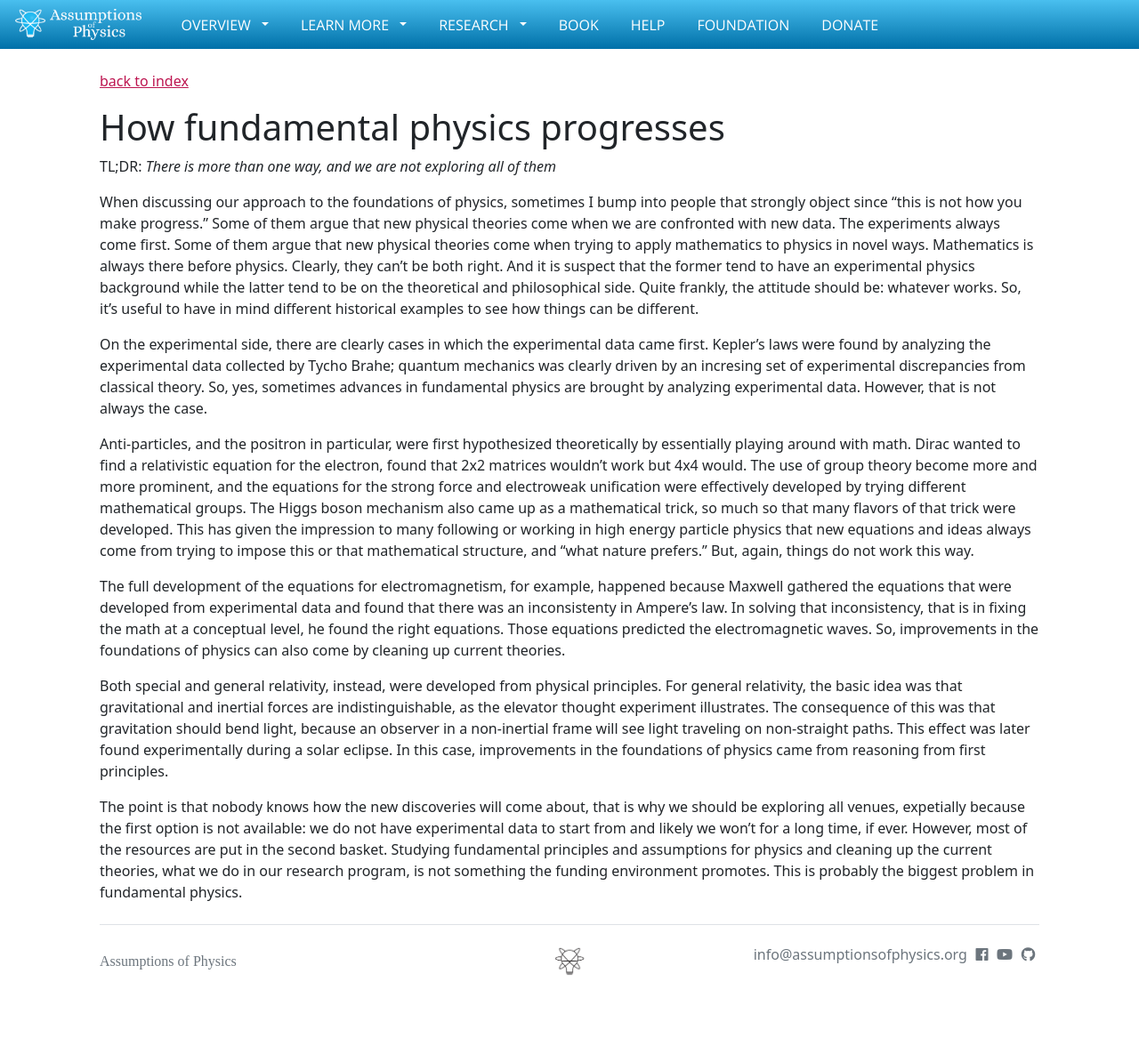
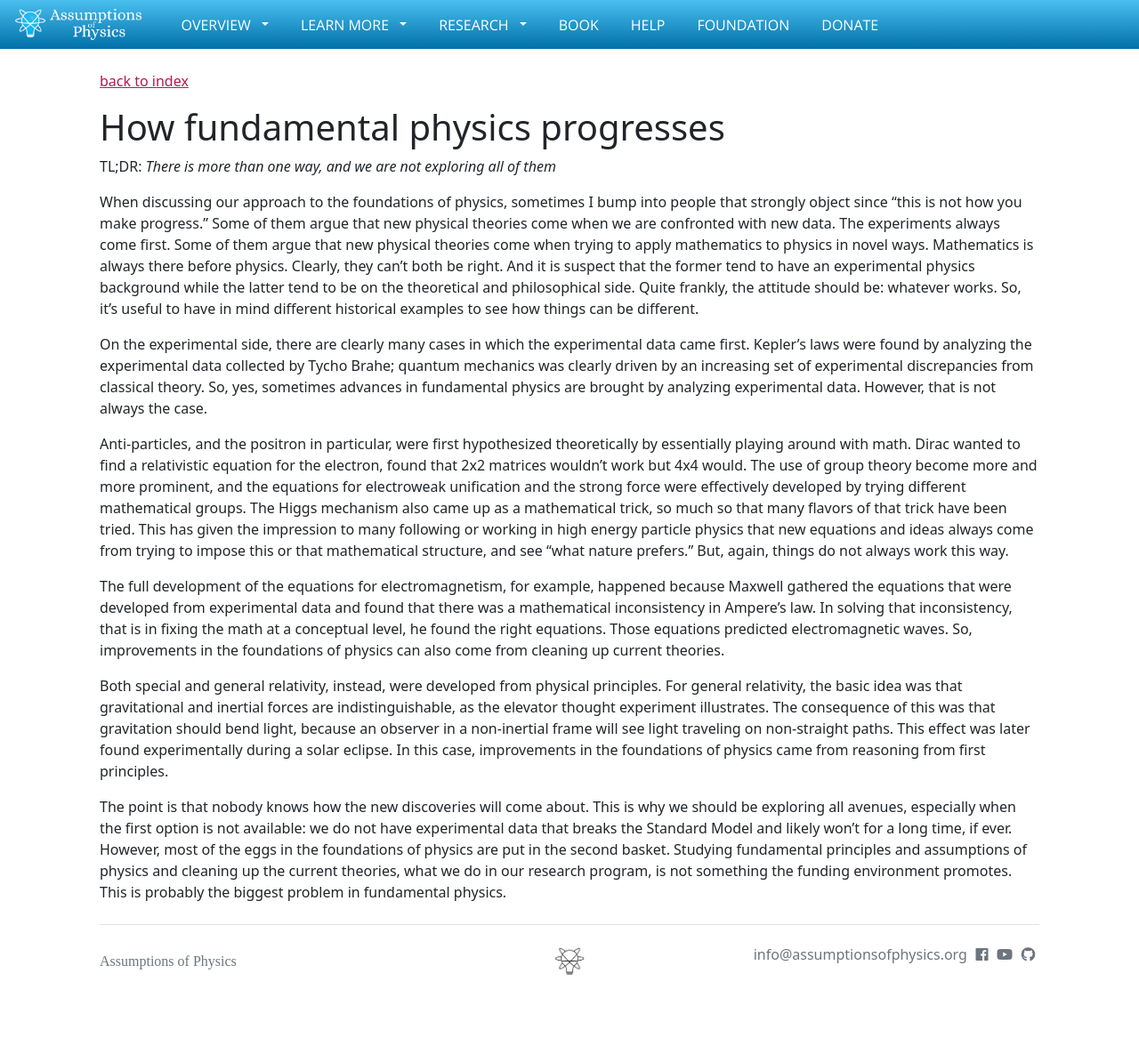
Before and after one commit to assumptionsofphysics/assumptionsofphysics.github.io, a Jekyll site: the page built from _essays/2026-02-15-progress-fundamental-physics.md, in a window 1280 px wide. Shown: the whole page at 89% size. Built offline with Jekyll 4.4.1, drawn with Linux system fonts in a browser that asks for light colours; nearby versions of some CDN libraries; some web fonts are replaced; a script that is not in the unit is left out.

Commit message:
Reviewed with Christine

```diff
--- a/_essays/2026-02-15-progress-fundamental-physics.md
+++ b/_essays/2026-02-15-progress-fundamental-physics.md
@@ -6,14 +6,14 @@ tags: []
 draft: true
 ---
 
-When discussing our approach to the foundations of physics, sometimes I bump into people that strongly object since "this is not how you make progress." Some of them argue that new physical theories come when we are confronted with new data. The experiments always come first. Some of them argue that new physical theories come when trying to apply mathematics to physics in novel ways. Mathematics is always there before physics. Clearly, they can't be both right. And it is suspect that the former tend to have an experimental physics background while the latter tend to be on the theoretical and philosophical side. Quite frankly, the attitude should be: whatever works. So, it's useful to have in mind different historical examples to see how things can be different.
+When discussing our approach to the foundations of physics, sometimes I bump into people that strongly object since "this is not how you make progress." Some of them argue that new physical theories come when we are confronted with new data. The experiments always come first. Some of them argue that new physical theories come when trying to apply mathematics to physics in novel ways. Mathematics is always there before physics. Clearly, they can't  both be right. And it is suspect that the former tend to have an experimental physics background while the latter tend to be on the theoretical and philosophical side. Quite frankly, the attitude should be: whatever works. So, it's useful to have in mind different historical examples to see how things can be different.
 
-On the experimental side, there are clearly cases in which the experimental data came first. Kepler's laws were found by analyzing the experimental data collected by Tycho Brahe; quantum mechanics was clearly driven by an incresing set of experimental discrepancies from classical theory. So, yes, sometimes advances in fundamental physics are brought by analyzing experimental data. However, that is not always the case.
+On the experimental side, there are clearly many cases in which the experimental data came first. Kepler's laws were found by analyzing the experimental data collected by Tycho Brahe; quantum mechanics was clearly driven by an increasing set of experimental discrepancies from classical theory. So, yes, sometimes advances in fundamental physics are brought by analyzing experimental data. However, that is not always the case.
 
-Anti-particles, and the positron in particular, were first hypothesized theoretically by essentially playing around with math. Dirac wanted to find a relativistic equation for the electron, found that 2x2 matrices wouldn't work but 4x4 would. The use of group theory become more and more prominent, and the equations for the strong force and electroweak unification were effectively developed by trying different mathematical groups. The Higgs boson mechanism also came up as a mathematical trick, so much so that many flavors of that trick were developed. This has given the impression to many following or working in high energy particle physics that new equations and ideas always come from trying to impose this or that mathematical structure, and "what nature prefers." But, again, things do not work this way.
+Anti-particles, and the positron in particular, were first hypothesized theoretically by essentially playing around with math. Dirac wanted to find a relativistic equation for the electron, found that 2x2 matrices wouldn't work but 4x4 would. The use of group theory become more and more prominent, and the equations for electroweak unification and the strong force were effectively developed by trying different mathematical groups. The Higgs mechanism also came up as a mathematical trick, so much so that many flavors of that trick have been tried. This has given the impression to many following or working in high energy particle physics that new equations and ideas always come from trying to impose this or that mathematical structure, and see "what nature prefers." But, again, things do not always work this way.
 
-The full development of the equations for electromagnetism, for example, happened because Maxwell gathered the equations that were developed from experimental data and found that there was an inconsistenty in Ampere's law. In solving that inconsistency, that is in fixing the math at a conceptual level, he found the right equations. Those equations predicted the electromagnetic waves. So, improvements in the foundations of physics can also come by cleaning up current theories.
+The full development of the equations for electromagnetism, for example, happened because Maxwell gathered the equations that were developed from experimental data and found that there was a mathematical inconsistency in Ampere's law. In solving that inconsistency, that is in fixing the math at a conceptual level, he found the right equations. Those equations predicted electromagnetic waves. So, improvements in the foundations of physics can also come from cleaning up current theories.
 
 Both special and general relativity, instead, were developed from physical principles. For general relativity, the basic idea was that gravitational and inertial forces are indistinguishable, as the elevator thought experiment illustrates. The consequence of this was that gravitation should bend light, because an observer in a non-inertial frame will see light traveling on non-straight paths. This effect was later found experimentally during a solar eclipse. In this case, improvements in the foundations of physics came from reasoning from first principles.
 
-The point is that nobody knows how the new discoveries will come about, that is why we should be exploring all venues, expetially because the first option is not available: we do not have experimental data to start from and likely we won't for a long time, if ever. However, most of the resources are put in the second basket. Studying fundamental principles and assumptions for physics and cleaning up the current theories, what we do in our research program, is not something the funding environment promotes. This is probably the biggest problem in fundamental physics.
+The point is that nobody knows how the new discoveries will come about. This is why we should be exploring all avenues, especially when the first option is not available: we do not have experimental data that breaks the Standard Model and likely won't for a long time, if ever. However, most of the eggs in the foundations of physics are put in the second basket. Studying fundamental principles and assumptions of physics and cleaning up the current theories, what we do in our research program, is not something the funding environment promotes. This is probably the biggest problem in fundamental physics.
```
